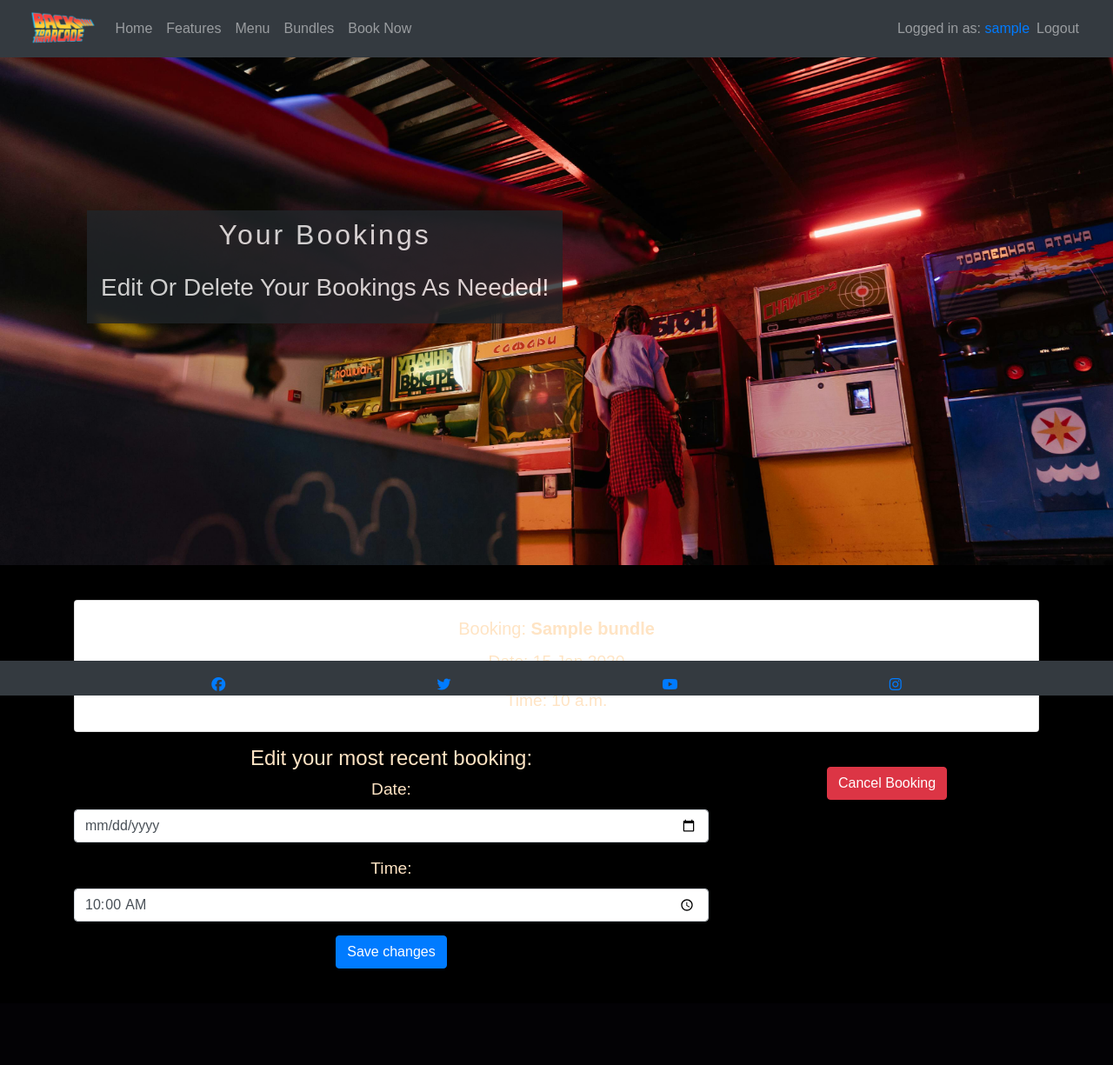
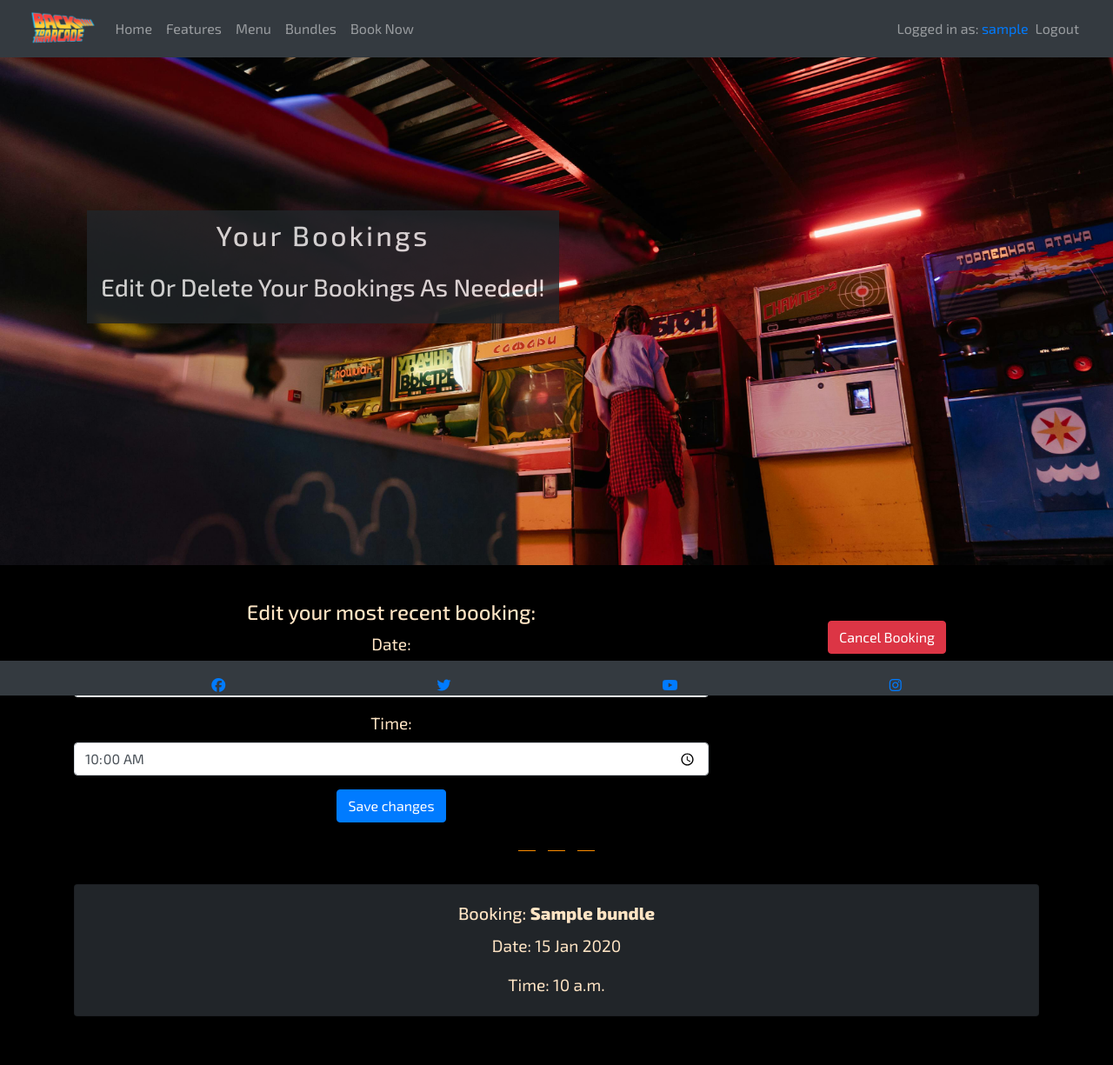
Before and after one commit to LeighAllenDev/BTTAv2, a Django app: page /accounts/ in a window 1280 px wide. Shown: the whole page at 87% size. Before the commit the page ends 1114 px from the top, so only its background shows below. Run offline with Django 4.2, Linux system fonts and the light colour scheme; a user stored in the database is signed in; tables that the repository leaves empty hold one stand-in row (values such as "Sample post"); some libraries are stand-ins or nearby versions.

Commit message:
added styling to accounts page

```diff
--- a/bundles/models.py
+++ b/bundles/models.py
@@ -6,8 +6,6 @@ class Bundle(models.Model):
     description = models.TextField()
     food_categories = models.ManyToManyField(Category, related_name='food_bundle', limit_choices_to={'type': 'food'}, blank=True)
     drink_categories = models.ManyToManyField(Category, related_name='drink_bundle', limit_choices_to={'type': 'drink'}, blank=True)
-    food_tokens = models.IntegerField(default=0, help_text="Total food tokens available for this bundle")
-    drink_tokens = models.IntegerField(default=0, help_text="Total drink tokens available for this bundle")
     number_of_people = models.IntegerField(default=1)
     playtime_hours = models.DecimalField(max_digits=4, decimal_places=2, default=0.0)
     price = models.DecimalField(max_digits=6, decimal_places=2, default=0.00)
--- a/static/css/style.css
+++ b/static/css/style.css
@@ -4,7 +4,6 @@
     padding: 0%;
     /* background: fixed; */
     box-sizing: border-box;
-    font-family: 'Exo2', sans-serif;
     /* background-color: black; */
 }
 
@@ -171,6 +170,10 @@ ul {
     font-size: large;
 }
 
+.card {
+    background-color: #212529;
+}
+
 .end {
     padding-bottom: 2.5rem;
 }
--- a/templates/account.html
+++ b/templates/account.html
@@ -14,21 +14,6 @@
 </section>
 
 <div class="container mt-4">
-    {% for booking in user_bookings %}
-    <div class="row mb-3">
-        <div class="col">
-            <div class="card">
-                <div class="card-body">
-                    <h5 class="card-title">Booking: <strong>{{ booking.bundle.name }}</strong></h5>
-                    <p class="card-text">Date: {{ booking.date }}</p>
-                    <p class="card-text">Time: {{ booking.time }}</p>
-                    <!-- Display any other booking details -->
-                </div>
-            </div>
-        </div>
-    </div>
-    {% endfor %}
-
     {% if recent_booking %}
     <div class="row">
         <div class="col-md-8">
@@ -48,5 +33,26 @@
         </div>
     </div>
     {% endif %}
+    <div class="divider">
+        <span class="dash"></span>
+        <span class="dash"></span>
+        <span class="dash"></span>
+    </div>
+    {% for booking in user_bookings %}
+    <div class="row mb-3">
+        <div class="col">
+            <div class="card">
+                <div class="card-body">
+                    <h5 class="card-title">Booking: <strong>{{ booking.bundle.name }}</strong></h5>
+                    <p class="card-text">Date: {{ booking.date }}</p>
+                    <p class="card-text">Time: {{ booking.time }}</p>
+                    <!-- Display any other booking details -->
+                </div>
+            </div>
+        </div>
+    </div>
+    {% endfor %}
+
+
 </div>
 {% endblock %}
--- a/templates/booking.html
+++ b/templates/booking.html
@@ -15,7 +15,7 @@
         </div>
     </section>
 
-    <section class="container-fluid">
+    <section class="container-fluid end">
         <div class="row justify-content-center">
             <div class="col-12">
                 <h2>Booking your Visit</h2>
```
Also changed, not shown: bundles/templates/bundles/bundles.html (+0 -20 lines).
